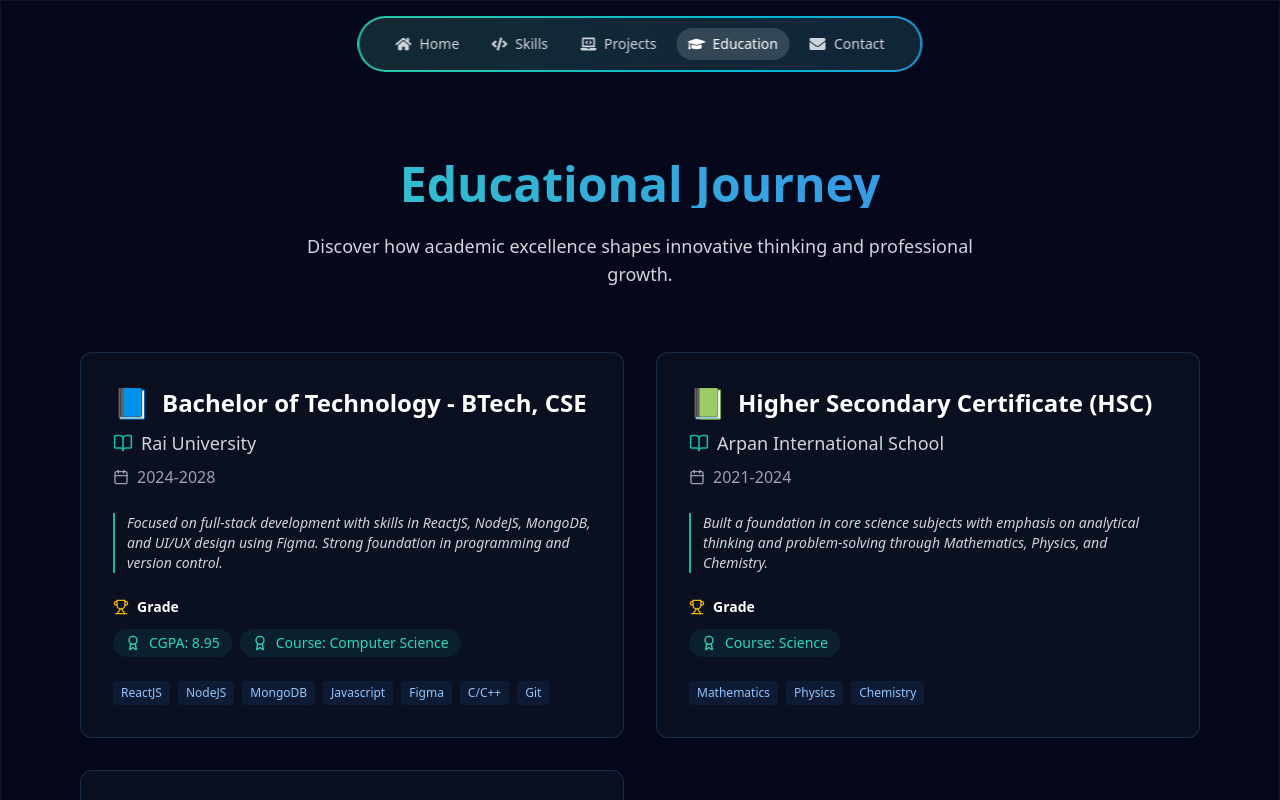
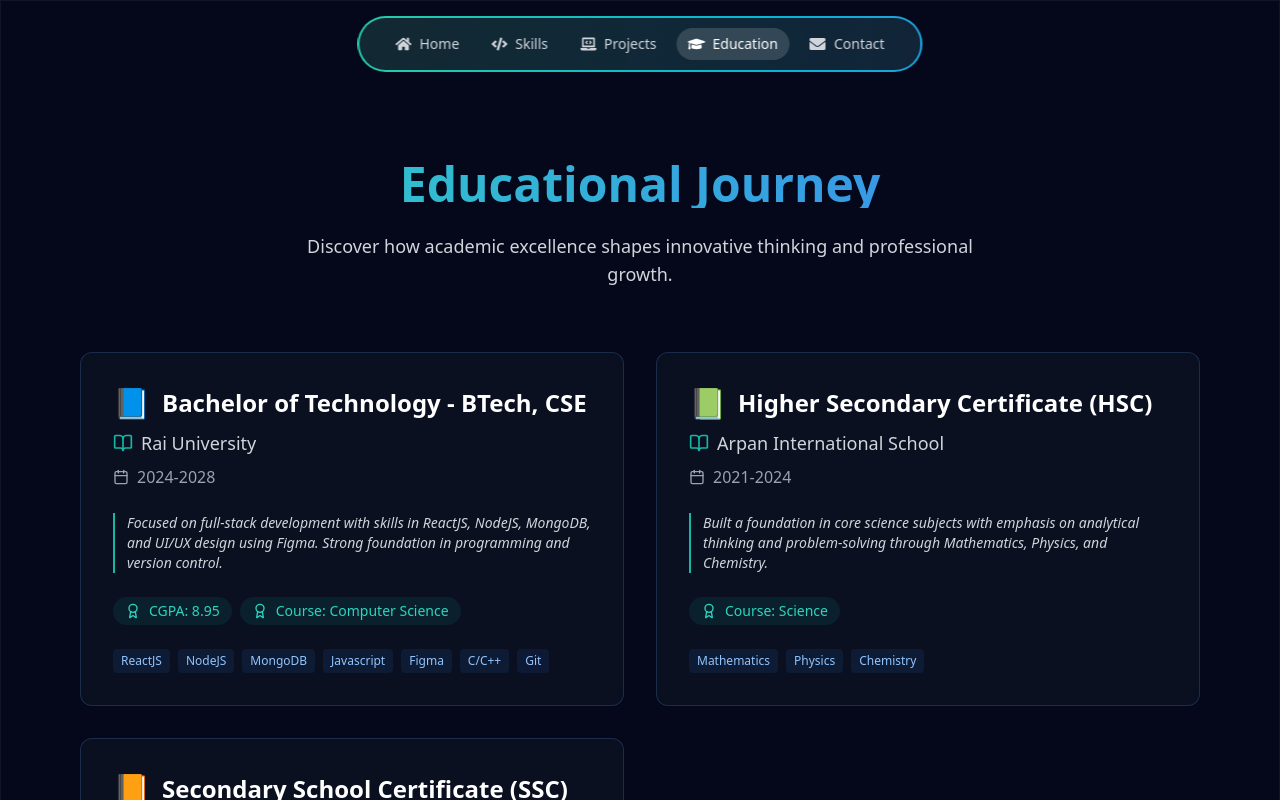
Before and after one commit to krishkhinchi/Portfolio, a React (Vite) app: page /education in a window 1280 px wide. Shown: the top 800 px of the page. Built offline with nearby package versions, Linux system fonts and the light colour scheme.

Commit message:
Portfolio

```diff
--- a/src/pages/Education/Education.jsx
+++ b/src/pages/Education/Education.jsx
@@ -134,10 +134,10 @@ const EducationSection = () => {
                 </p>
 
                 <div className="space-y-3">
-                  <h4 className="text-sm font-semibold text-white flex items-center gap-2">
+                  {/* <h4 className="text-sm font-semibold text-white flex items-center gap-2">
                     <Trophy className="w-4 h-4 text-yellow-500" />
                     Grade
-                  </h4>
+                  </h4> */}
                   <div className="flex flex-wrap gap-2">
                     {edu.achievements?.map((achievement, i) => (
                       <div
```
